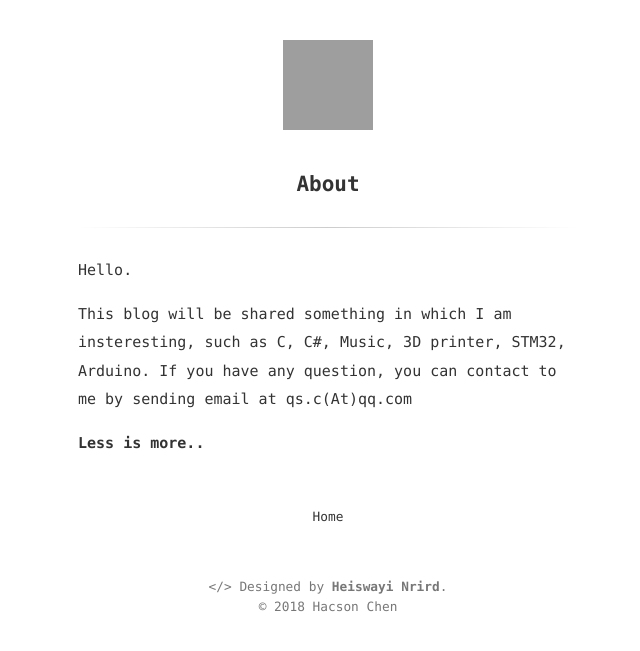
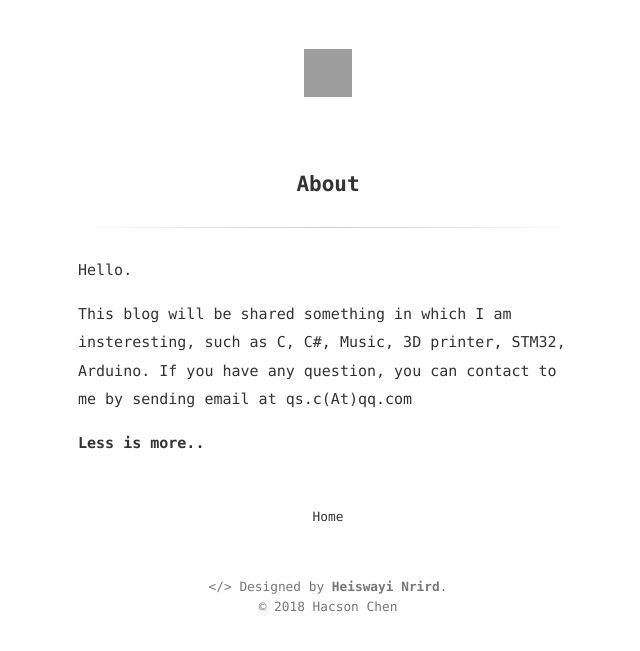
Before and after one commit to hacsonchen/hacsonchen.github.io, a Jekyll site: the page built from about.md, in a window 1280 px wide. Shown: the top 651 px of the page, without its empty margins (312-952 px from the left). Built offline with Jekyll 4.4.1, drawn with Linux system fonts in a browser that asks for light colours; grey boxes are pictures that could not be loaded.

Commit message:
Update header.html

```diff
--- a/_includes/header.html
+++ b/_includes/header.html
@@ -9,7 +9,7 @@
 	{% endif %}
 
 	<a href="{{ link | prepend: site.baseurl }}">
-		<img with="48" src="https://avatars0.githubusercontent.com/u/7460288?s=96&v=4" class="gravator">
+		<img width="48" src="https://avatars0.githubusercontent.com/u/7460288?s=96&v=4" class="gravator">
 	</a>
 	<span class="logo-prompt">{{ prompt }}</span>
 
```
